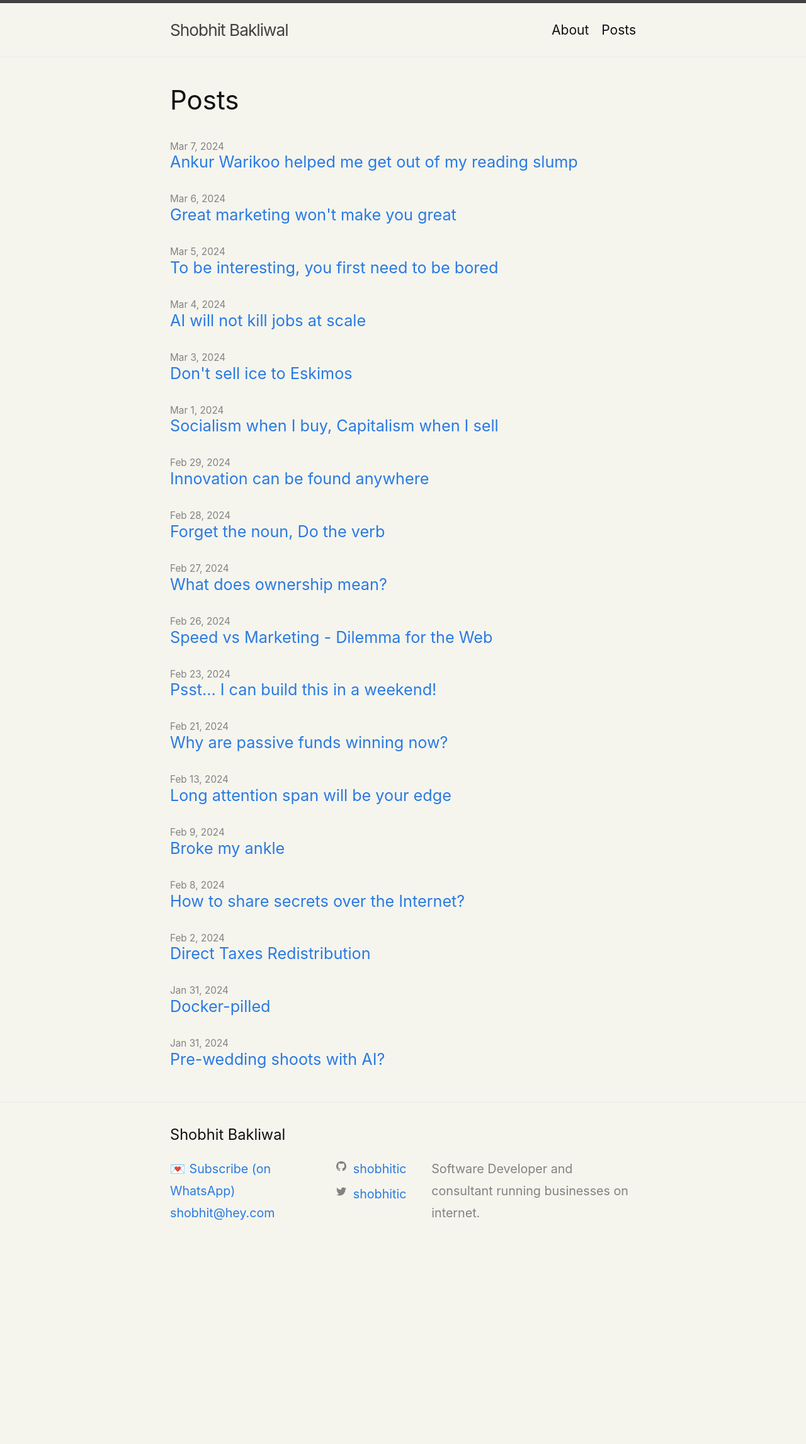
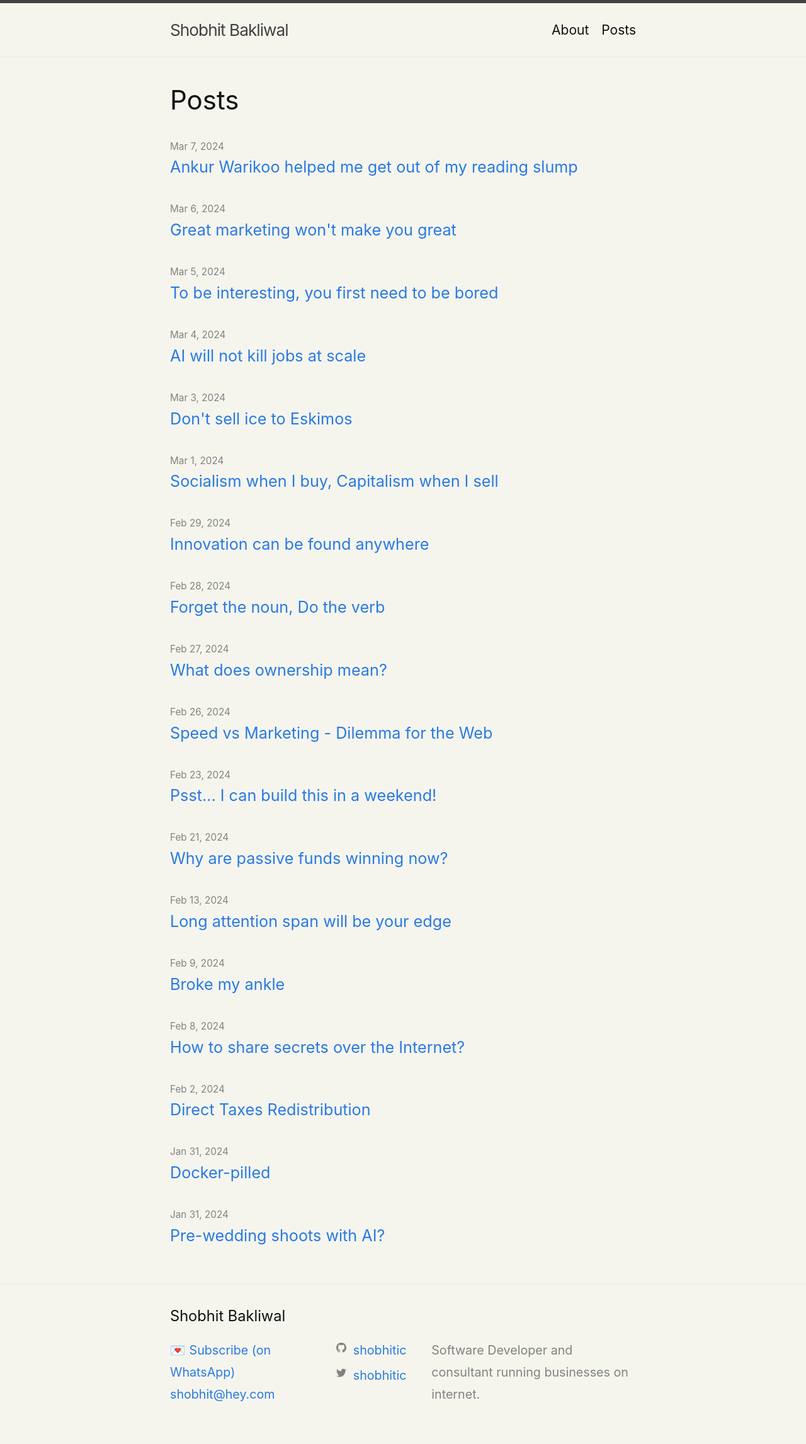
Before and after one commit to shobhitic/shobhitic.github.io, a Jekyll site: the page built from posts.md, in a window 1280 px wide. Shown: the whole page at 63% size. Built offline with Jekyll 4.4.1, drawn with Linux system fonts in a browser that asks for light colours; comment, search, counter and statistics services are not loaded; before the commit the page ends 2005 px from its top, so only the background shows below that.

Commit message:
fixed line height

```diff
--- a/_sass/minima/_layout.scss
+++ b/_sass/minima/_layout.scss
@@ -209,7 +209,7 @@
 .post-link {
   display: block;
   @include relative-font-size(1.2);
-  line-height: 1rem;
+  line-height: 2rem;
 }
 
 
```
